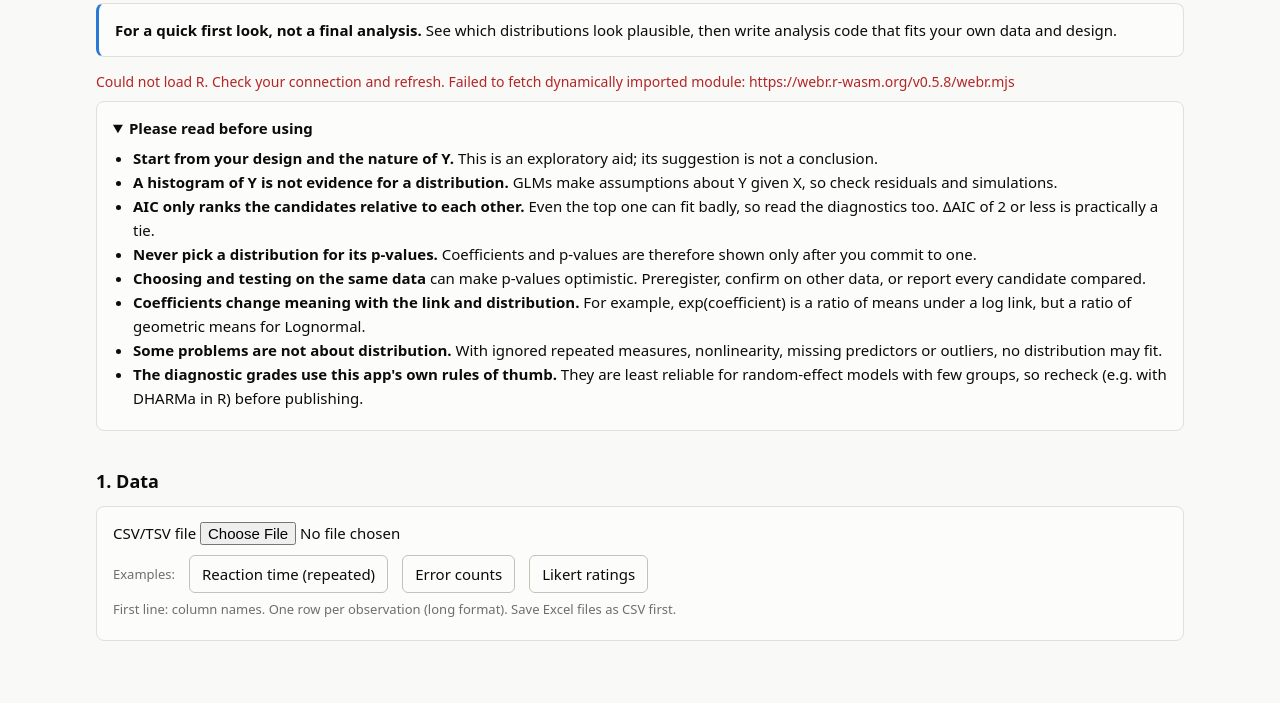
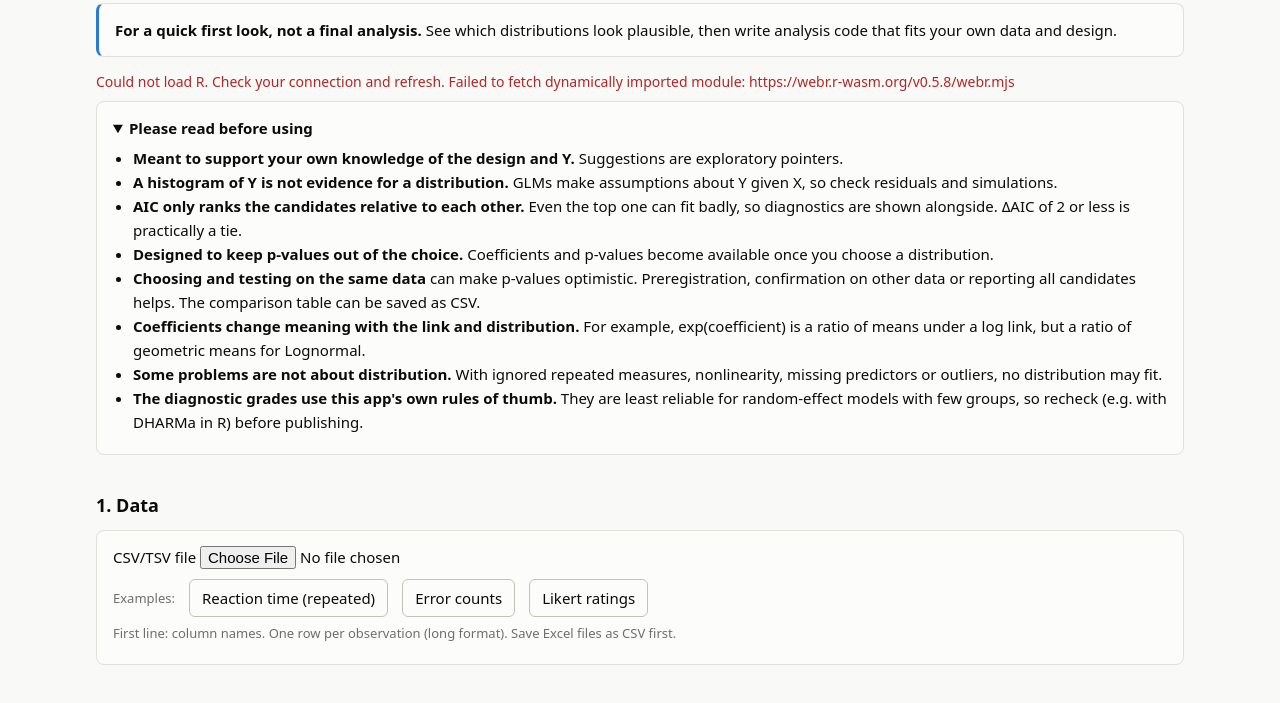
Before and after one commit to bakeyeon/glm-explorer, a plain HTML site: page app.src.html in a window 1280 px wide. Shown: the part 99-802 px from the top of the page. Drawn offline with Linux system fonts and the light colour scheme.

Commit message:
Reword guidance as how the app works
Co-Authored-By: Claude Opus 5.5 <noreply@anthropic.com>

```diff
--- a/app.src.html
+++ b/app.src.html
@@ -28,11 +28,11 @@ html:not([data-ready]) main{visibility:hidden}[data-lang][aria-pressed=true]{bor
 <p class="box" style="border-left:3px solid var(--s1)"><b>{{분석 초기에 간단히 돌려보는 용도입니다.||For a quick first look, not a final analysis.}}</b> {{어떤 분포가 그럴듯한지 대략 확인하고, 실제 분석은 데이터와 연구 설계에 맞게 코드를 다시 작성하시기를 권합니다.||See which distributions look plausible, then write analysis code that fits your own data and design.}}</p>
 <div id="st" role="status"></div>
 <details class="box" open><summary>{{사용 전에 읽어 주십시오||Please read before using}}</summary><ul>
-<li><b>{{분포는 먼저 연구 설계와 Y의 성질을 고려해 정하시기를 권합니다.||Start from your design and the nature of Y.}}</b>{{ 이 앱은 그 판단을 돕는 탐색 도구이고, 추천은 참고용으로 보시기 바랍니다.|| This is an exploratory aid; its suggestion is not a conclusion.}}</li>
-<li><b>{{Y 자체의 히스토그램만으로는 분포를 판단하기 어렵습니다.||A histogram of Y is not evidence for a distribution.}}</b>{{ GLM은 X가 주어졌을 때의 Y를 가정하므로 잔차와 시뮬레이션으로 확인합니다.|| GLMs make assumptions about Y given X, so check residuals and simulations.}}</li>
-<li><b>{{AIC는 후보들 사이의 상대 순위입니다.||AIC only ranks the candidates relative to each other.}}</b>{{ 1등도 데이터에 맞지 않을 수 있으니 진단을 함께 확인하시기 바랍니다. ΔAIC가 2 이하면 사실상 구분하기 어렵습니다.|| Even the top one can fit badly, so read the diagnostics too. ΔAIC of 2 or less is practically a tie.}}</li>
-<li><b>{{p값을 보고 분포를 고르지 않도록 주의하십시오.||Never pick a distribution for its p-values.}}</b>{{ 그래서 계수와 p값은 분포를 확정한 뒤에만 보여줍니다.|| Coefficients and p-values are therefore shown only after you commit to one.}}</li>
-<li><b>{{같은 데이터로 분포를 고르고 검정하면||Choosing and testing on the same data}}</b>{{ p값이 낙관적일 수 있습니다. 사전등록하거나, 다른 데이터로 확인하거나, 비교한 후보를 모두 보고하시기를 권합니다.|| can make p-values optimistic. Preregister, confirm on other data, or report every candidate compared.}}</li>
+<li><b>{{연구 설계와 Y의 성질을 아는 분의 판단을 돕는 도구입니다.||Meant to support your own knowledge of the design and Y.}}</b>{{ 추천은 탐색용 참고 자료입니다.|| Suggestions are exploratory pointers.}}</li>
+<li><b>{{Y 자체의 히스토그램만으로는 분포를 판단하기 어렵습니다.||A histogram of Y is not evidence for a distribution.}}</b>{{ GLM은 X가 주어졌을 때의 Y를 가정하므로 이 앱은 잔차와 시뮬레이션을 보여줍니다.|| GLMs make assumptions about Y given X, so check residuals and simulations.}}</li>
+<li><b>{{AIC는 후보들 사이의 상대 순위입니다.||AIC only ranks the candidates relative to each other.}}</b>{{ 1등도 데이터에 맞지 않을 수 있어 진단을 함께 표시합니다. ΔAIC가 2 이하면 사실상 구분하기 어렵습니다.|| Even the top one can fit badly, so diagnostics are shown alongside. ΔAIC of 2 or less is practically a tie.}}</li>
+<li><b>{{p값이 마음에 드는 분포를 고르지 않도록 설계되었습니다.||Designed to keep p-values out of the choice.}}</b>{{ 계수와 p값은 분포를 확정한 뒤에 보실 수 있습니다.|| Coefficients and p-values become available once you choose a distribution.}}</li>
+<li><b>{{같은 데이터로 분포를 고르고 검정하면||Choosing and testing on the same data}}</b>{{ p값이 낙관적일 수 있습니다. 사전등록, 다른 데이터로의 확인, 비교한 후보의 보고가 도움이 됩니다. 비교표는 CSV로 저장할 수 있습니다.|| can make p-values optimistic. Preregistration, confirmation on other data or reporting all candidates helps. The comparison table can be saved as CSV.}}</li>
 <li><b>{{링크와 분포가 바뀌면 계수의 뜻도 바뀝니다.||Coefficients change meaning with the link and distribution.}}</b>{{ 예를 들어 로그 링크의 exp(계수)는 평균의 배수, Lognormal은 기하평균의 배수입니다.|| For example, exp(coefficient) is a ratio of means under a log link, but a ratio of geometric means for Lognormal.}}</li>
 <li><b>{{분포로 해결되지 않는 문제도 있습니다.||Some problems are not about distribution.}}</b>{{ 반복측정을 무시했거나 비선형, 빠진 변수, 이상치가 있으면 어떤 분포도 잘 맞지 않을 수 있습니다.|| With ignored repeated measures, nonlinearity, missing predictors or outliers, no distribution may fit.}}</li>
 <li><b>{{진단 등급의 기준은 이 앱이 정한 어림값입니다.||The diagnostic grades use this app's own rules of thumb.}}</b>{{ 집단이 적은 랜덤효과 모형에서는 특히 부정확할 수 있으니 논문에는 R에서 DHARMa 등으로 다시 확인한 결과를 사용하시기를 권합니다.|| They are least reliable for random-effect models with few groups, so recheck (e.g. with DHARMa in R) before publishing.}}</li>
@@ -184,7 +184,7 @@ function draw(done,part){
   $('#warn').innerHTML=setupInfo.warn.length?`<div class="box" style="margin-bottom:12px"><b>{{이 데이터에서 주의할 점||Cautions for this data}}</b><ul>${setupInfo.warn.map(x=>`<li>${esc(x)}</li>`).join('')}</ul></div>`:'';
   recoId=null;const P=C.filter(m=>m.diag&&m.diag.level<2&&!m.msg),pick=P.find(m=>m.diag.level===0&&m.d-(P[0]?.d??0)<=2)||P[0];
   if(!done&&!part)$('#reco').innerHTML='<span class="mut">{{모든 후보가 끝나면 추천을 표시합니다.||A suggestion appears when all candidates finish.}}</span>';
-  else if(!pick)$('#reco').innerHTML='<b>{{뚜렷하게 적합한 후보를 찾지 못했습니다.||No candidate fits adequately.}}</b><p>{{수렴이나 진단에서 확인이 필요한 부분이 있습니다. 빠진 변수, 반복측정 구조, 비선형, 이상치부터 확인해 보십시오. AIC 순위만으로 고르지 않도록 주의하십시오.||There are convergence or diagnostic problems. Check for missing predictors, repeated-measures structure, nonlinearity and outliers first. Do not simply take the lowest AIC.}}</p>';
+  else if(!pick)$('#reco').innerHTML='<b>{{뚜렷하게 적합한 후보를 찾지 못했습니다.||No candidate fits adequately.}}</b><p>{{수렴이나 진단에서 확인이 필요한 부분이 있습니다. 빠진 변수, 반복측정 구조, 비선형, 이상치부터 확인해 보십시오. 이런 경우에는 AIC 순위의 의미가 작을 수 있습니다.||There are convergence or diagnostic problems. Check for missing predictors, repeated-measures structure, nonlinearity and outliers first. In this case the AIC ranking may mean little.}}</p>';
   else{recoId=pick.i;const near=P.filter(m=>m!==pick&&Math.abs(m.d-pick.d)<=2);
     $('#reco').innerHTML=`<b>{{먼저 검토할 후보: ${esc(pick.name)}||Consider first: ${esc(pick.name)}}}</b><p>{{진단에서 심각한 문제가 없는 후보 중 ${pick===P[0]?'AIC가 가장 낮습니다':'AIC가 사실상 동률이고 진단이 더 깨끗합니다'} (ΔAIC ${num(pick.d)}).${pick.diag.level?' 다만 주의 신호가 있으니 그래프를 확인하십시오.':''}||Among candidates without serious diagnostic problems, ${pick===P[0]?'it has the lowest AIC':'it is practically tied on AIC and has cleaner diagnostics'} (ΔAIC ${num(pick.d)}).${pick.diag.level?' It still shows caution signs, so check the plots.':''}}}</p>`
     +(pick.d>2&&pick!==C[0]?`<p class="wa">{{△ AIC는 ${esc(C[0].name)}이(가) 더 낮지만 진단이나 추정에서 확인이 필요해 뒤에 두었습니다. 차이가 크면 모형 구조를 다시 살펴보시기 바랍니다.||△ ${esc(C[0].name)} has a lower AIC but has diagnostic or estimation problems, so it was set aside. If the gap is large, rethink the model structure.}}</p>`:'')
```
Also changed, not shown: index.html (+6 -6 lines).
